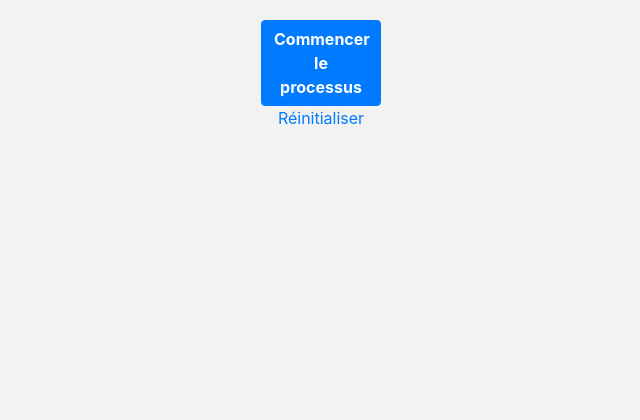
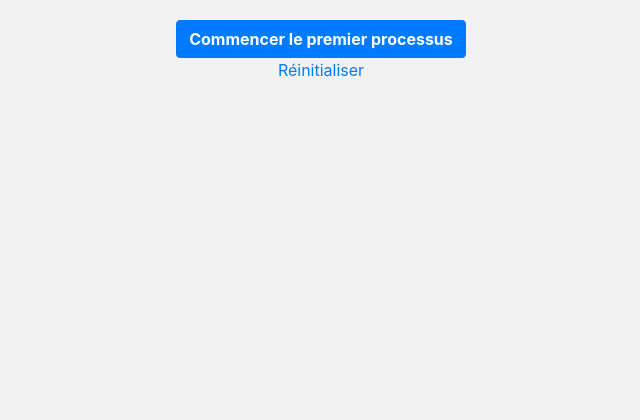
Before and after one commit to jeaunrg/projet-UTAH, a Django app: page /process/ in a window 1280 px wide. Shown: the top 420 px of the page, without its empty margins (319-959 px from the left). Run offline with Django 3.2, Linux system fonts and the light colour scheme; parts of the project's set-up code (start-up, migrations or seed data) failed here and were passed over; some libraries are stand-ins or nearby versions.

Commit message:
update process button

```diff
--- a/src/personal/templates/personal/process.html
+++ b/src/personal/templates/personal/process.html
@@ -8,8 +8,8 @@
 	<form action="{% url 'process' %}" method="post" style="display: inline;">
 		{% csrf_token %}
 
-		<button class="btn btn-primary" type="submit" style="width:120px;">
-			<strong>Commencer le processus</strong>
+		<button class="btn btn-primary" type="submit">
+			<strong>Commencer le premier processus</strong>
 		</button>
 	</form>
 
```
Also changed, not shown: src/personal/templates/personal/home.html (+6 -1 lines).
